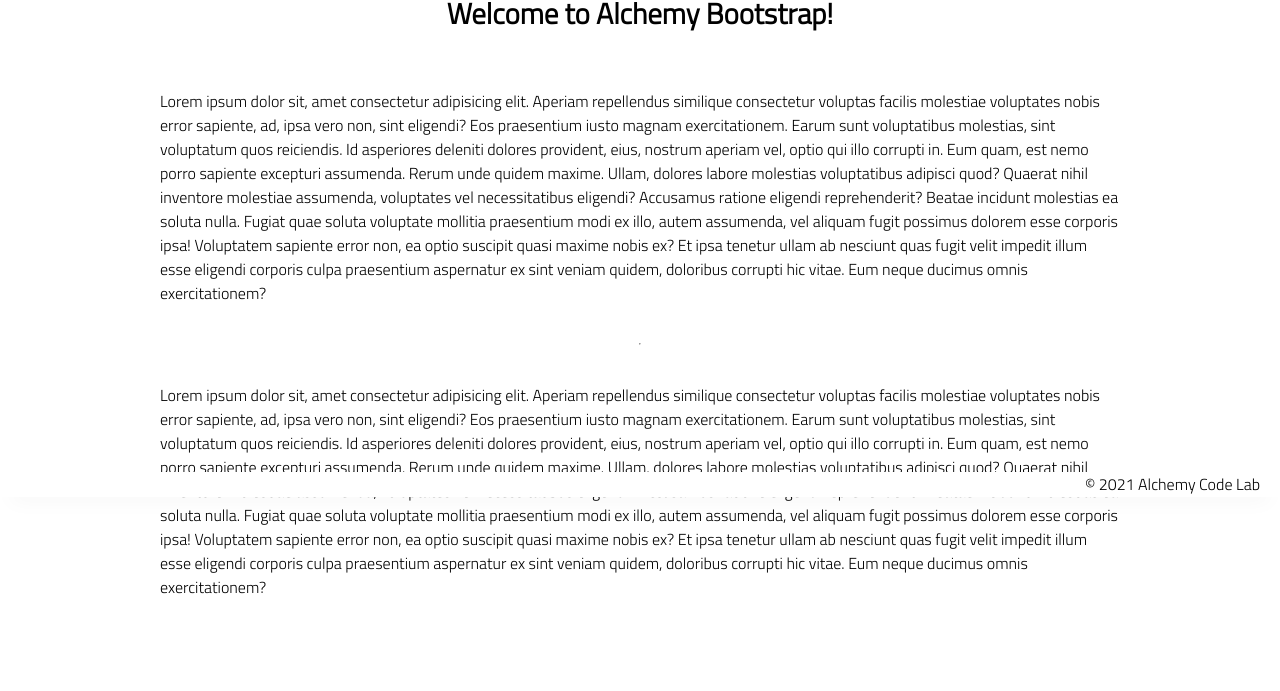
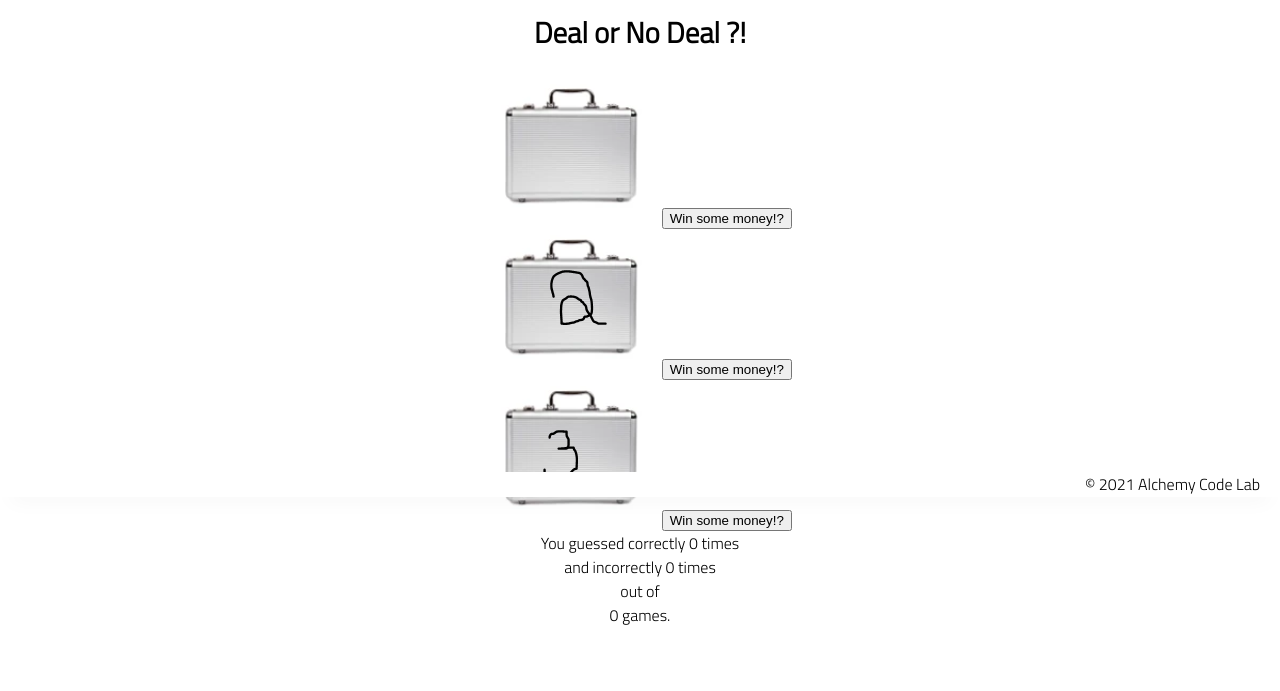
Before and after one commit to Sydnie-McDonald/shell, a plain HTML site: page index.html in a window 1280 px wide. Shown: the part 303-994 px from the top of the page. Drawn offline with Linux system fonts and the light colour scheme.

Commit message:
added images for cases and deal or no deal logo with buttons

```diff
--- a/index.html
+++ b/index.html
@@ -15,52 +15,31 @@
 <body>
     <header>
         <div class="gutter-right logo">
-            <img src="./assets/big-logo.png" />
+            <img src="./assets/deal.jpg" />
         </div>
     </header>
     <main>
         <section class="main-section">
-            <img class="main-logo" src="./assets/alchemy-logo.png" />
-            <h2>
-                Welcome to Alchemy Bootstrap!
-            </h2>
-
-            <p>
-                Lorem ipsum dolor sit, amet consectetur adipisicing elit. Aperiam repellendus similique consectetur
-                voluptas facilis molestiae voluptates nobis error sapiente, ad, ipsa vero non, sint eligendi? Eos
-                praesentium iusto magnam exercitationem.
-                Earum sunt voluptatibus molestias, sint voluptatum quos reiciendis. Id asperiores deleniti dolores
-                provident, eius, nostrum aperiam vel, optio qui illo corrupti in. Eum quam, est nemo porro sapiente
-                excepturi assumenda.
-                Rerum unde quidem maxime. Ullam, dolores labore molestias voluptatibus adipisci quod? Quaerat nihil
-                inventore molestiae assumenda, voluptates vel necessitatibus eligendi? Accusamus ratione eligendi
-                reprehenderit? Beatae incidunt molestias ea soluta nulla.
-                Fugiat quae soluta voluptate mollitia praesentium modi ex illo, autem assumenda, vel aliquam fugit
-                possimus dolorem esse corporis ipsa! Voluptatem sapiente error non, ea optio suscipit quasi maxime nobis
-                ex?
-                Et ipsa tenetur ullam ab nesciunt quas fugit velit impedit illum esse eligendi corporis culpa
-                praesentium aspernatur ex sint veniam quidem, doloribus corrupti hic vitae. Eum neque ducimus omnis
-                exercitationem?
-            </p>
-            <hr />
-            <p>
-                Lorem ipsum dolor sit, amet consectetur adipisicing elit. Aperiam repellendus similique consectetur
-                voluptas facilis molestiae voluptates nobis error sapiente, ad, ipsa vero non, sint eligendi? Eos
-                praesentium iusto magnam exercitationem.
-                Earum sunt voluptatibus molestias, sint voluptatum quos reiciendis. Id asperiores deleniti dolores
-                provident, eius, nostrum aperiam vel, optio qui illo corrupti in. Eum quam, est nemo porro sapiente
-                excepturi assumenda.
-                Rerum unde quidem maxime. Ullam, dolores labore molestias voluptatibus adipisci quod? Quaerat nihil
-                inventore molestiae assumenda, voluptates vel necessitatibus eligendi? Accusamus ratione eligendi
-                reprehenderit? Beatae incidunt molestias ea soluta nulla.
-                Fugiat quae soluta voluptate mollitia praesentium modi ex illo, autem assumenda, vel aliquam fugit
-                possimus dolorem esse corporis ipsa! Voluptatem sapiente error non, ea optio suscipit quasi maxime nobis
-                ex?
-                Et ipsa tenetur ullam ab nesciunt quas fugit velit impedit illum esse eligendi corporis culpa
-                praesentium aspernatur ex sint veniam quidem, doloribus corrupti hic vitae. Eum neque ducimus omnis
-                exercitationem?
-            </p>
-
+            <img class="main-logo" src="./assets/deal.jpg" />
+            <h2>Deal or No Deal ?! </h2>
+            <div class="hiding-places">
+                <div id="case-container" class="hiding-place">
+                    <img src="./assets/case.PNG" class="hiding-img" />
+                    <button id="case-button">Win some money!?</button>
+                </div>
+                <div id="case2-container" class="hiding-place">
+                    <img src="./assets/case2.PNG" class="hiding-img" />
+                    <button id="case2-button">Win some money!?</button>
+                </div>
+                <div id="case3-container" class="hiding-place">
+                    <img src="./assets/case3.PNG" class="hiding-img" />
+                    <button id="case3-button">Win some money!?</button>
+                </div>
+            </div>
+            <div>You guessed correctly <span id="wins">0</span> times</div>
+            <div>and incorrectly <span id="losses">0</span> times</div>
+            <div>out of</div>
+            <div> <span id="total">0</span> games.</div>
         </section>
     </main>
     <footer>
```
Also changed, not shown: assets/case.PNG (added), assets/case2.PNG (added), assets/case3.PNG (added), assets/deal.jpg (added).
